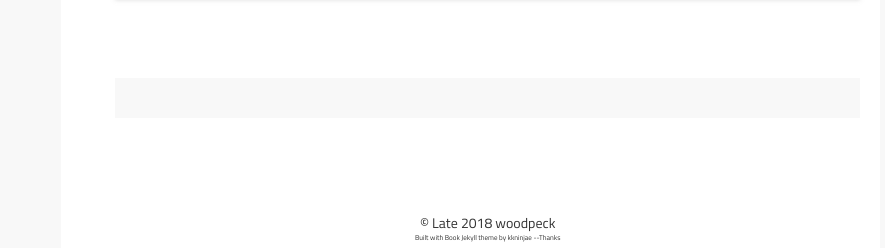
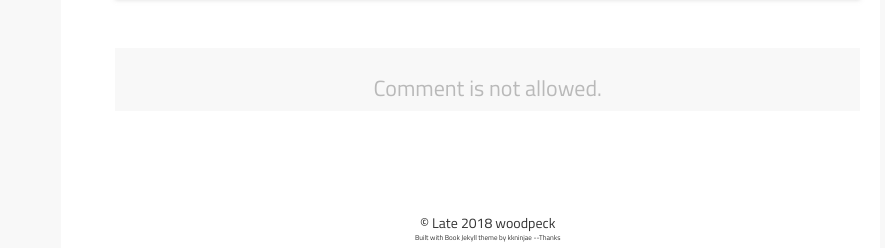
Before and after one commit to woodpeck12/woodpeck12.github.io, a Jekyll site: the page built from _posts/2018-09-19-test-my-post.md, in a window 1280 px wide. Shown: the part 1639-1887 px from the top of the page, without its empty margins (267-1159 px from the left). Built offline with Jekyll 4.4.1, drawn with Linux system fonts in a browser that asks for light colours; comment, search, counter and statistics services are not loaded; part of the change alters nothing that is shown.

```diff
--- a/_config.yml
+++ b/_config.yml
@@ -54,4 +54,5 @@ ga: false
 # ============================================================================
 # turn it off for all posts -> disqus: false
 # turn it off for a particular post -> add `comment: false` to post front matter
-disqus: woodpeck12
+#disqus: woodpeck12
+disqus: off
```
